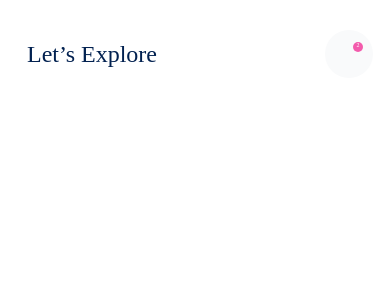
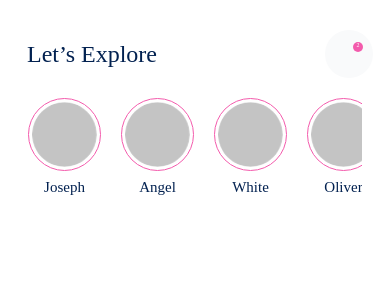
Before and after one commit to Definkle/SocialMedia, a React Native app: screen / in a window 390 px wide. Shown: the top 300 px of the page. Built offline with nearby package versions, Linux system fonts and the light colour scheme; some icons are missing.

Commit message:
Add flatList

```diff
--- a/App.js
+++ b/App.js
@@ -1,11 +1,74 @@
 import {faEnvelope} from '@fortawesome/free-solid-svg-icons';
 import {FontAwesomeIcon} from '@fortawesome/react-native-fontawesome';
 import React from 'react';
-import {SafeAreaView, Text, TouchableOpacity, View} from 'react-native';
+import {
+  FlatList,
+  SafeAreaView,
+  Text,
+  TouchableOpacity,
+  View,
+} from 'react-native';
 import {globalStyle} from './assets/styles/globalStyle';
-import {Title} from './components/title/title';
+import {Title} from './components/Title/Title';
+import {UserStory} from './components/UserStory/UserStory';
 
 const App = () => {
+  const userStories = [
+    {
+      id: 1,
+      firstName: 'Joseph',
+      lastName: 'Williams',
+      profileImage: require('./assets/images/default_profile.png'),
+    },
+    {
+      id: 2,
+      firstName: 'Angel',
+      lastName: 'Blake',
+      profileImage: require('./assets/images/default_profile.png'),
+    },
+    {
+      id: 3,
+      firstName: 'White',
+      lastName: 'Andrews',
+      profileImage: require('./assets/images/default_profile.png'),
+    },
+    {
+      id: 4,
+      firstName: 'Oliver',
+      lastName: 'George',
+      profileImage: require('./assets/images/default_profile.png'),
+    },
+    {
+      id: 5,
+      firstName: 'Samantha',
+      lastName: 'Washington',
+      profileImage: require('./assets/images/default_profile.png'),
+    },
+    {
+      id: 6,
+      firstName: 'Michael',
+      lastName: 'Ivy',
+      profileImage: require('./assets/images/default_profile.png'),
+    },
+    {
+      id: 7,
+      firstName: 'James',
+      lastName: 'Gallagher',
+      profileImage: require('./assets/images/default_profile.png'),
+    },
+    {
+      id: 8,
+      firstName: 'Matthew',
+      lastName: 'Decker',
+      profileImage: require('./assets/images/default_profile.png'),
+    },
+    {
+      id: 9,
+      firstName: 'Mark',
+      lastName: 'Sanders',
+      profileImage: require('./assets/images/default_profile.png'),
+    },
+  ];
   return (
     <SafeAreaView>
       <View style={globalStyle.header}>
@@ -17,6 +80,19 @@
           </View>
         </TouchableOpacity>
       </View>
+      <View style={globalStyle.userStoryContainer}>
+        <FlatList
+          horizontal={true}
+          showsHorizontalScrollIndicator={false}
+          data={userStories}
+          renderItem={({item}) => (
+            <UserStory
+              firstName={item.firstName}
+              profileImage={item.profileImage}
+            />
+          )}
+        />
+      </View>
     </SafeAreaView>
   );
 };
--- a/assets/styles/globalStyle.js
+++ b/assets/styles/globalStyle.js
@@ -31,4 +31,8 @@
     fontSize: 6,
     fontFamily: getFontFamily('Inter', '600'),
   },
+  userStoryContainer: {
+    marginTop: 20,
+    marginHorizontal: 28,
+  },
 });
--- a/components/title/title.js
+++ b/components/Title/Title.js
@@ -1,6 +1,6 @@
 import PropTypes from 'prop-types';
 import React from 'react';
-import {SafeAreaView, Text} from 'react-native';
+import {Text} from 'react-native';
 import {style} from './style';
 
 export const Title = props => {
--- /dev/null
+++ b/components/UserStory/UserStory.js
@@ -0,0 +1,19 @@
+import PropTypes from 'prop-types';
+import React from 'react';
+import {Image, Text, View} from 'react-native';
+import {style} from './style';
+export const UserStory = props => {
+  return (
+    <View style={style.storyContainer}>
+      <View style={style.userImageContainer}>
+        <Image source={props.profileImage} style={style.image} />
+      </View>
+      <Text style={style.firstName}>{props.firstName}</Text>
+    </View>
+  );
+};
+
+UserStory.propTypes = {
+  firstName: PropTypes.string.isRequired,
+  profileImage: PropTypes.object.isRequired,
+};
--- /dev/null
+++ b/components/UserStory/style.js
@@ -0,0 +1,22 @@
+import {StyleSheet} from 'react-native';
+import {getFontFamily} from '../../assets/fonts/helper';
+
+export const style = StyleSheet.create({
+  storyContainer: {
+    marginRight: 20,
+  },
+  firstName: {
+    color: '#022150',
+    textAlign: 'center',
+    fontFamily: getFontFamily('Inter', '500'),
+    fontSize: 15,
+    marginTop: 8,
+  },
+  userImageContainer: {
+    borderColor: '#F35BAC',
+    borderWidth: 1,
+    padding: 3,
+    borderRadius: 65,
+  },
+  image: {width: 65, height: 65, borderRadius: 65},
+});
```
Also changed, not shown: assets/images/default_profile.png (added), components/Title/style.js (renamed from components/title/style.js).
